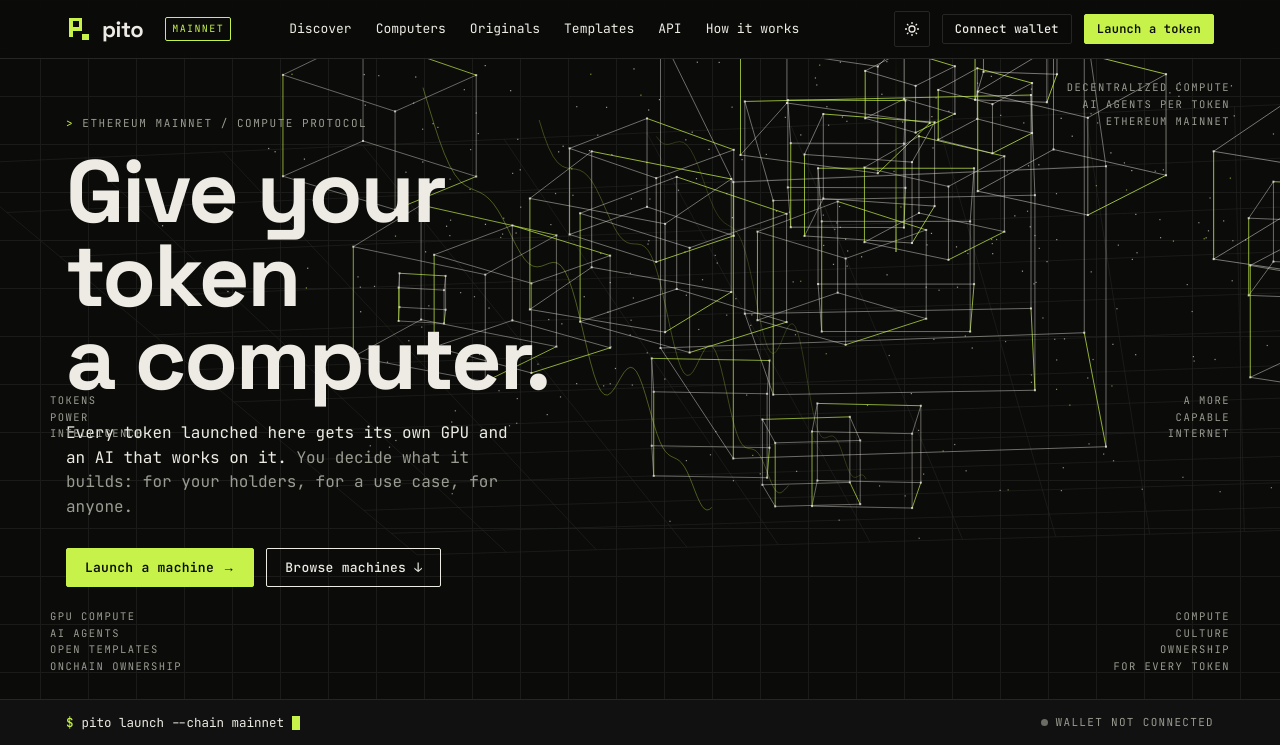
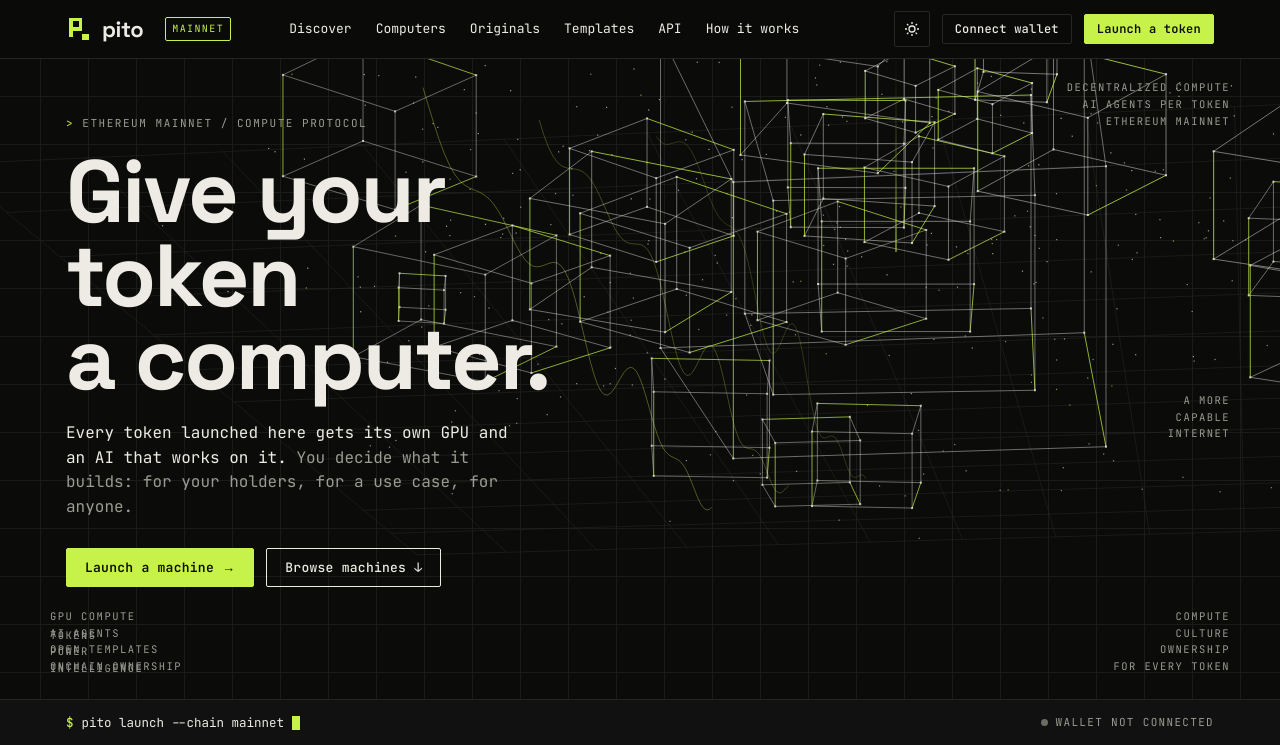
Before and after one commit to franklinss8/pito, a Next.js app: page / in a window 1280 px wide. Shown: the top 745 px of the page. Built offline with nearby package versions, Linux system fonts and the light colour scheme; no server answers.

Commit message:
Hero: left corner label moves below the copy instead of over it
Co-Authored-By: Claude Fable 5.1 <noreply@anthropic.com>
Claude-Session: https://claude.ai/code/session_01YGox52Xwaxwh53ELotzPr9

```diff
--- a/app/globals.css
+++ b/app/globals.css
@@ -54,7 +54,7 @@ nav.links a:hover{color:var(--acc)}
 
 /* ---- hero ---- */
 .hero{position:relative;border-bottom:1px solid var(--line);overflow:hidden}
-.hero .wrap{position:relative;min-height:640px;display:grid;grid-template-columns:minmax(0,520px) 1fr;padding-block:56px 48px}
+.hero .wrap{position:relative;min-height:640px;display:grid;grid-template-columns:minmax(0,520px) 1fr;padding-block:56px 84px}
 .hero canvas{position:absolute;inset:0;width:100%;height:100%;display:block;pointer-events:none}
 .hero .copy{position:relative;z-index:1}
 .hero .eyebrow{color:var(--muted);font-size:11px;letter-spacing:.14em;text-transform:uppercase}
@@ -65,7 +65,7 @@ nav.links a:hover{color:var(--acc)}
 .ctas{display:flex;gap:12px;flex-wrap:wrap}
 .corner{position:absolute;z-index:1;font-size:10.5px;letter-spacing:.14em;text-transform:uppercase;color:var(--muted);line-height:1.6;max-width:200px}
 .corner.tr{top:20px;right:0;text-align:right}
-.corner.ml{left:0;top:52%}
+.corner.ml{left:0;bottom:22px;top:auto}
 .corner.mr{right:0;top:52%;text-align:right}
 @media (max-width:1180px){.corner.ml,.corner.mr{display:none}}
 .corner.bl{left:0;bottom:24px}
```
